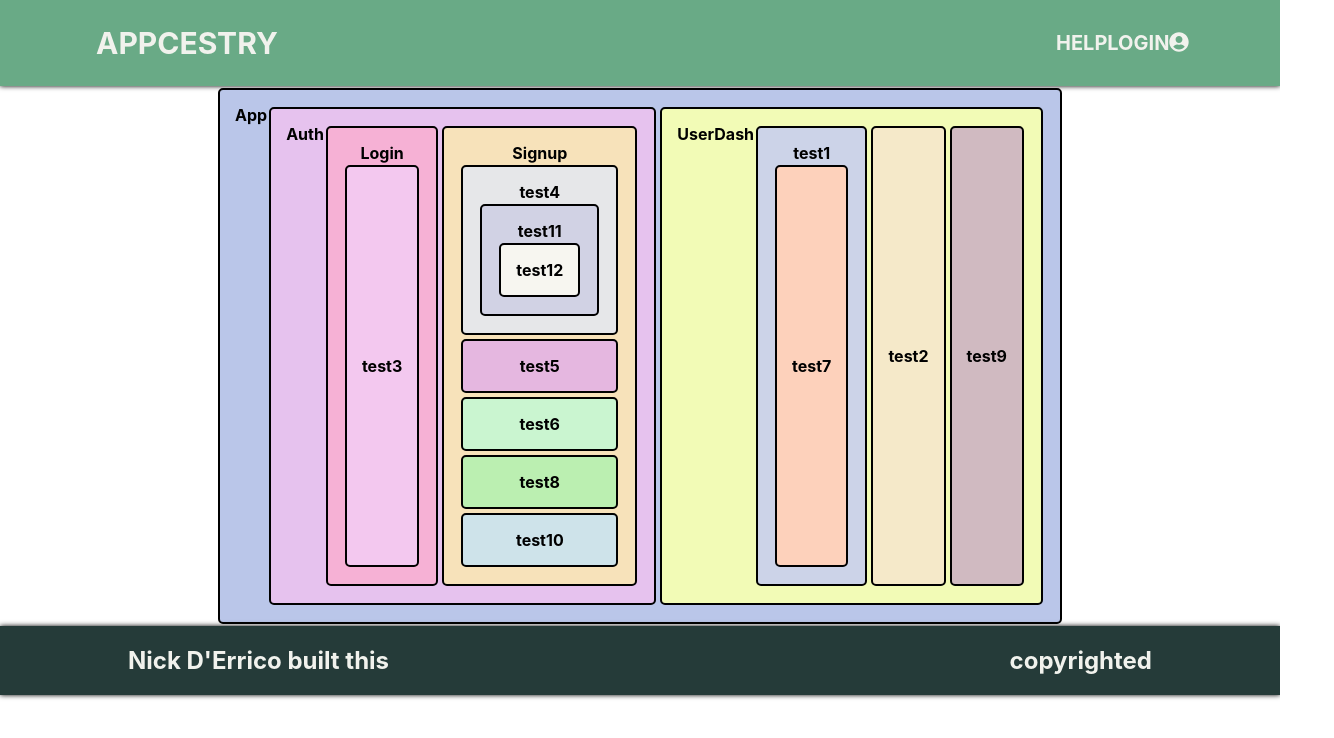
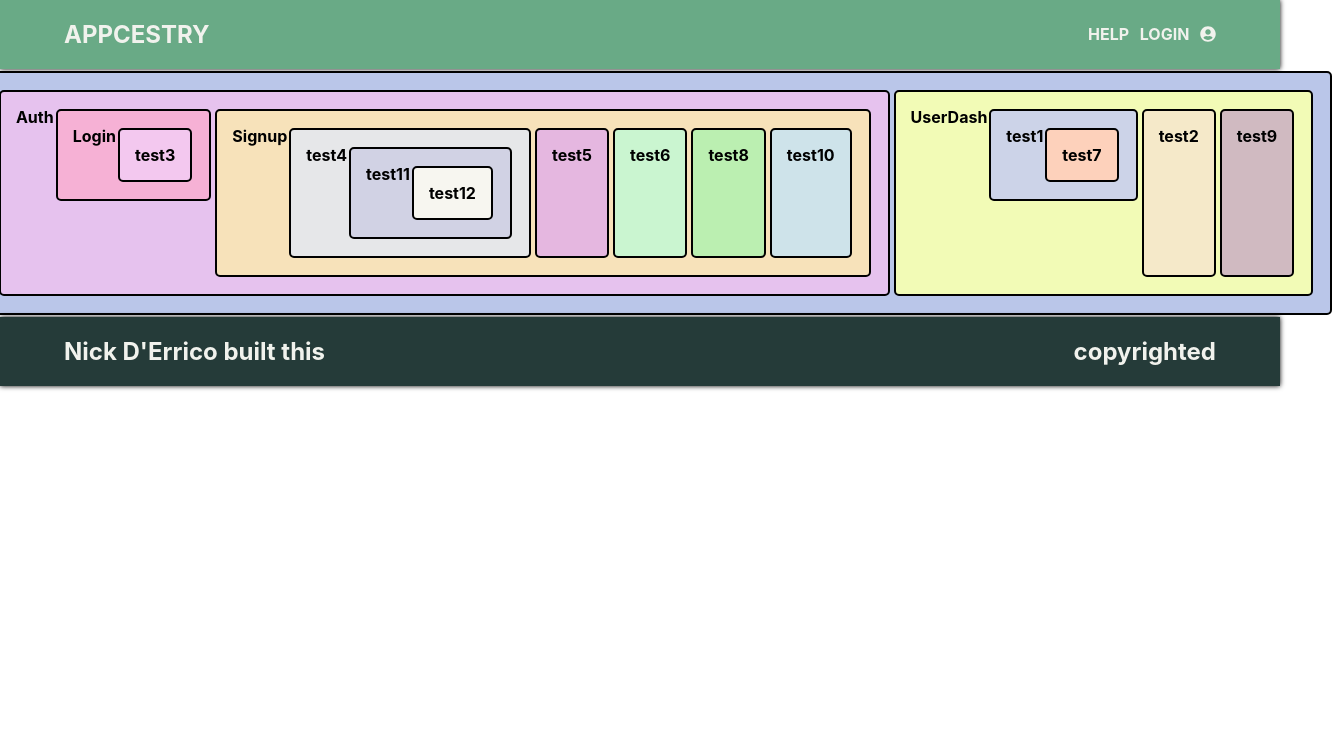
Before and after one commit to NickDErrico/project-x, a React (Create React App) app: page /project/3 in a window 1280 px wide. Shown: the top 738 px of the page, 1334 px wide, since content can reach past the window. Built offline with nearby package versions, Linux system fonts and the light colour scheme.

Commit message:
fixing rendering of familyMembers

```diff
--- a/src/App.css
+++ b/src/App.css
@@ -1,36 +1,3 @@
-.App {
-  text-align: center;
-}
-
-.App-logo {
-  animation: App-logo-spin infinite 20s linear;
-  height: 40vmin;
-}
-
-.App-header {
-  background-color: #282c34;
-  min-height: 100vh;
-  display: flex;
-  flex-direction: column;
-  align-items: center;
-  justify-content: center;
-  font-size: calc(10px + 2vmin);
-  color: white;
-}
-
-.App-link {
-  color: #61dafb;
-}
-
-@keyframes App-logo-spin {
-  from {
-    transform: rotate(0deg);
-  }
-  to {
-    transform: rotate(360deg);
-  }
-}
-
 .child {
   display: flex;
 }
@@ -38,5 +5,9 @@
 .child * .child {
   flex: 1;
   justify-content: center;
-  flex-direction: column;
 }
+
+.generation {
+  flex: 1;
+  justify-content: center;
+}
--- a/src/dataStruct.js
+++ b/src/createFamilyTree.js
@@ -1,4 +1,4 @@
-export const changeArr = arr => {
+export const createFamilyTree = arr => {
   let result = Object.assign(
     { children: [], spaceAllocated: 0 },
     arr.filter(item => item.parent_id === null)[0]
--- a/src/layouts/Footer.js
+++ b/src/layouts/Footer.js
@@ -10,7 +10,7 @@ const Footer = props => {
   `;
 
   const FooterContent = styled.div`
-    width: 80vw;
+    width: 90vw;
     margin: 0 auto;
     display: flex;
     justify-content: space-between;
--- a/src/layouts/Navbar.js
+++ b/src/layouts/Navbar.js
@@ -13,12 +13,11 @@ const Navbar = props => {
   `;
 
   const NavContent = styled.div`
-    width: 85vw;
+    width: 90vw;
     margin: 0 auto;
     display: flex;
     justify-content: space-between;
     align-items: center;
-    font-size: 1.25em;
   `;
 
   const NavList = styled.ul`
--- a/src/pages/FamilyMembers.js
+++ b/src/pages/FamilyMembers.js
@@ -1,23 +1,48 @@
 import React, { Component } from "react";
+import ReactDOM from "react-dom";
+const parents = [];
 
 class FamilyMembers extends Component {
+  handleClick(e) {
+    e.stopPropagation();
+    console.log(e.target);
+  }
   render() {
-    const styled = {
-      backgroundColor: "#7e6158",
-      color: "#f1f2ed",
-      height: "200px",
-      borderRadius: "5px"
-    };
+    let ancestors = this.props.descendants.children.map((child, iteration) => {
+      console.log(parents);
+      if (parents.includes(child.parent_id)) {
+        return (
+          <FamilyMembers
+            descendants={child}
+            key={child.id}
+            iteration={iteration}
+          />
+        );
+      } else {
+        parents.push(child.parent_id);
+        return (
+          <div
+            className={`generation ${child.parent_id}`}
+            key={child.id}
+            iteration={iteration}
+          >
+            <FamilyMembers descendants={child} key={child.id} />
+          </div>
+        );
+      }
+    });
+    const r = Math.floor(Math.random() * 80) + 175;
+    const g = Math.floor(Math.random() * 80) + 175;
+    const b = Math.floor(Math.random() * 80) + 175;
 
-    console.log(this.props);
-    let ancestors = this.props.descendants.children.map(child => (
-      <FamilyMembers descendants={child} key={child.id} />
-    ));
-    let r = Math.floor(Math.random() * 80) + 175;
-    let g = Math.floor(Math.random() * 80) + 175;
-    let b = Math.floor(Math.random() * 80) + 175;
+    //if child has children create new row unless child has a sibling that was already rendered
+
+    // let classname = this.props.descendants.children
+    //   ? `child generation ${this.props.descendants.id}`
+    //   : `child ${this.props.descendants.id}`;
     return this.props.descendants ? (
       <div
+        onClick={e => this.handleClick(e)}
         className="child"
         style={{
           padding: "15px",
--- a/src/pages/ProjectCreator.js
+++ b/src/pages/ProjectCreator.js
@@ -1,6 +1,6 @@
 import React, { Component } from "react";
 import styled from "styled-components";
-import { changeArr } from "../dataStruct";
+import { createFamilyTree } from "../createFamilyTree";
 import FamilyMembers from "./FamilyMembers";
 
 class ProjectCreator extends Component {
@@ -24,12 +24,11 @@ class ProjectCreator extends Component {
       { id: 16, name: "test11", parent_id: 9, project_id: 1 },
       { id: 17, name: "test12", parent_id: 16, project_id: 1 }
     ],
-    changedData: null,
-    something: true
+    familyTree: null
   };
 
   componentDidMount() {
-    this.setState({ changedData: changeArr(this.state.components) });
+    this.setState({ familyTree: createFamilyTree(this.state.components) });
   }
 
   // grid-template-columns needs to be based on the spaceAllocated / number of components in row
@@ -44,9 +43,9 @@ class ProjectCreator extends Component {
     // `;
 
     return (
-      <div>
-        {this.state.changedData ? (
-          <FamilyMembers descendants={this.state.changedData} />
+      <div style={{ postition: "relative", top: "50%", left: "50%" }}>
+        {this.state.familyTree ? (
+          <FamilyMembers descendants={this.state.familyTree} />
         ) : null}
       </div>
     );
```
